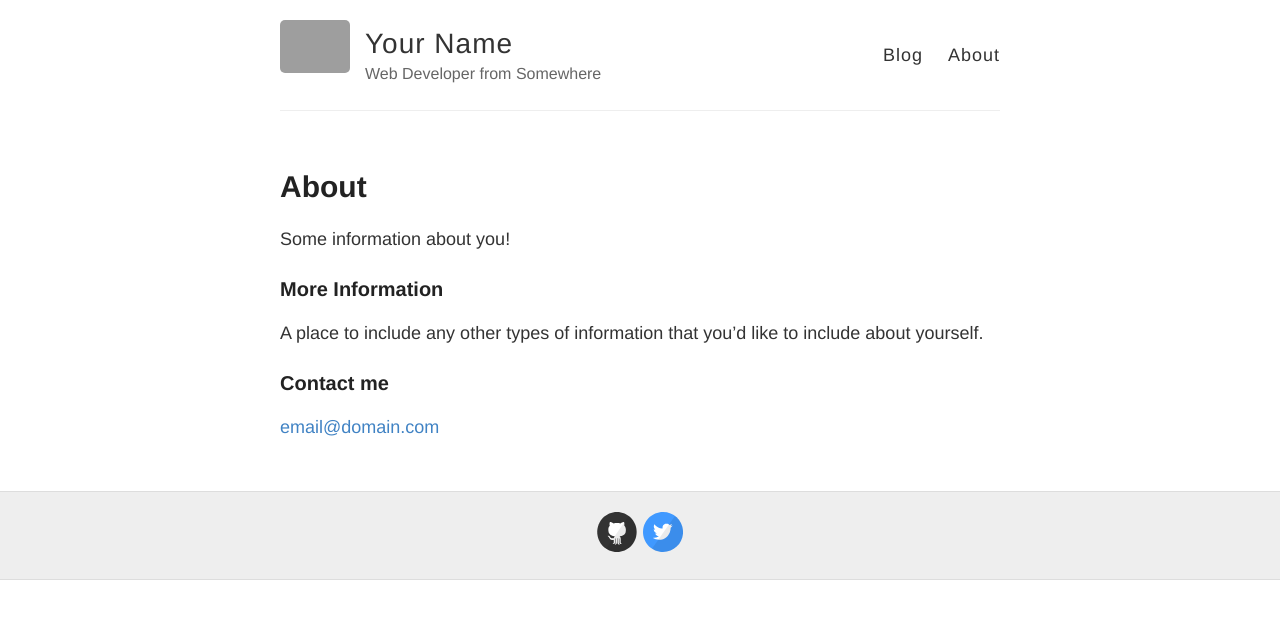
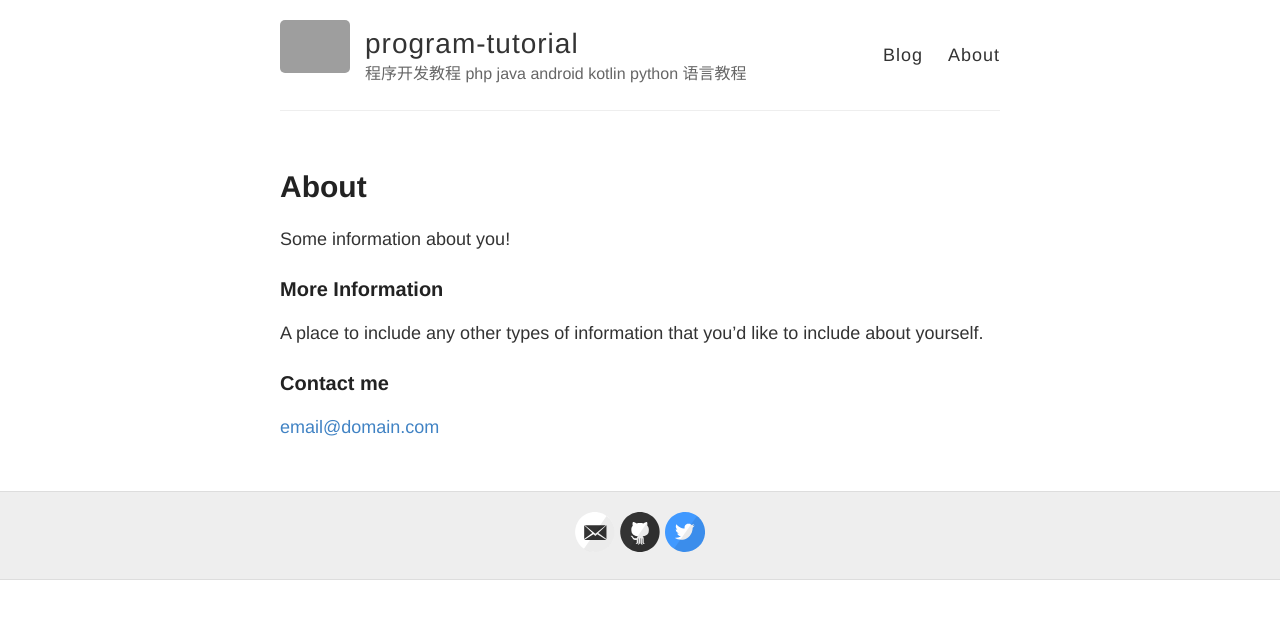
Before and after one commit to program-tutorial/program-tutorial.github.io, a Jekyll site: the page built from about.md, in a window 1280 px wide. Shown: the top 619 px of the page. Built offline with Jekyll 4.4.1, drawn with Linux system fonts in a browser that asks for light colours; grey boxes are pictures that could not be loaded.

Commit message:
update config

```diff
--- a/_config.yml
+++ b/_config.yml
@@ -3,10 +3,10 @@
 #
 
 # Name of your site (displayed in the header)
-name: Your Name
+name: program-tutorial
 
 # Short bio or description (displayed in the header)
-description: Web Developer from Somewhere
+description: 程序开发教程 php java android kotlin python 语言教程
 
 # URL of your avatar or profile pic (you could use your GitHub profile pic)
 avatar: https://raw.githubusercontent.com/barryclark/jekyll-now/master/images/jekyll-logo.png
@@ -18,10 +18,10 @@ avatar: https://raw.githubusercontent.com/barryclark/jekyll-now/master/images/je
 # Includes an icon in the footer for each username you enter
 footer-links:
   dribbble:
-  email:
+  email: 349705141@qq.com
   facebook:
   flickr:
-  github: barryclark/jekyll-now
+  github: program-tutorial/program-tutorial.github.io
   instagram:
   linkedin:
   pinterest:
```
